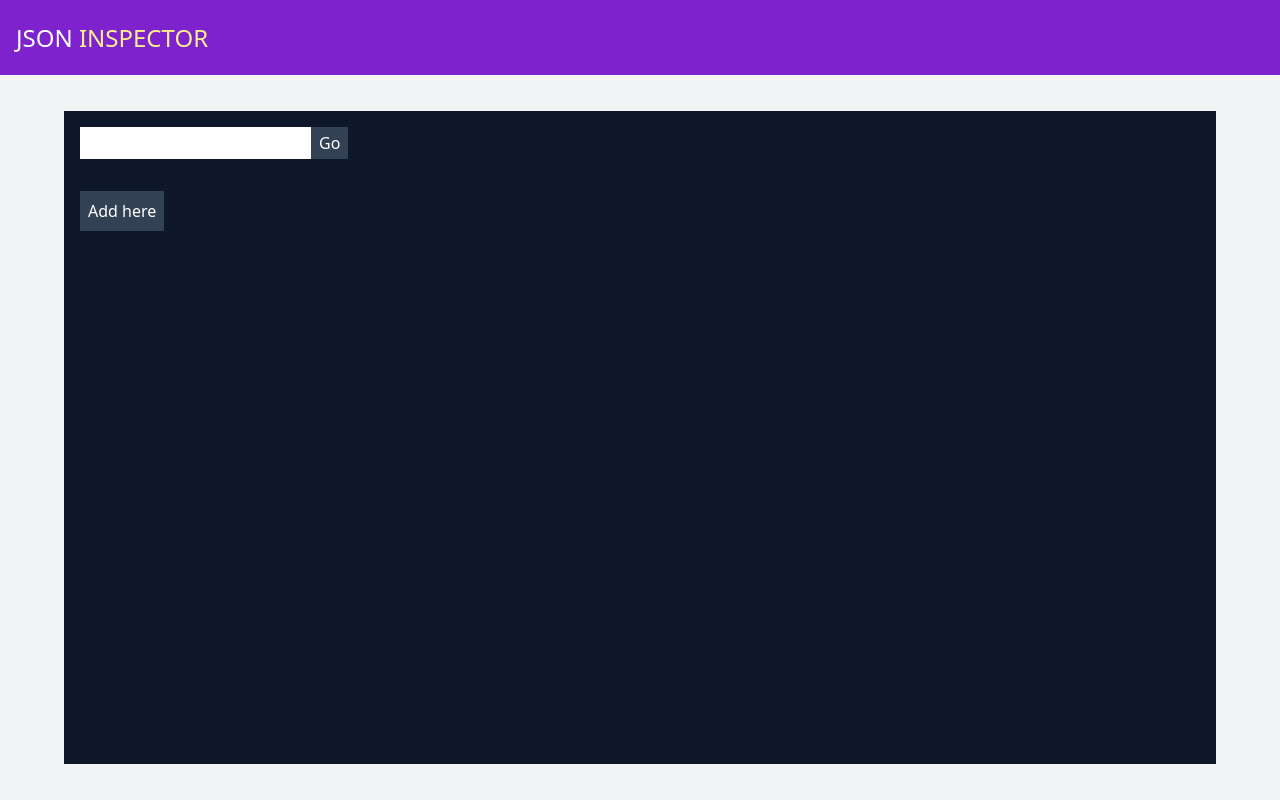
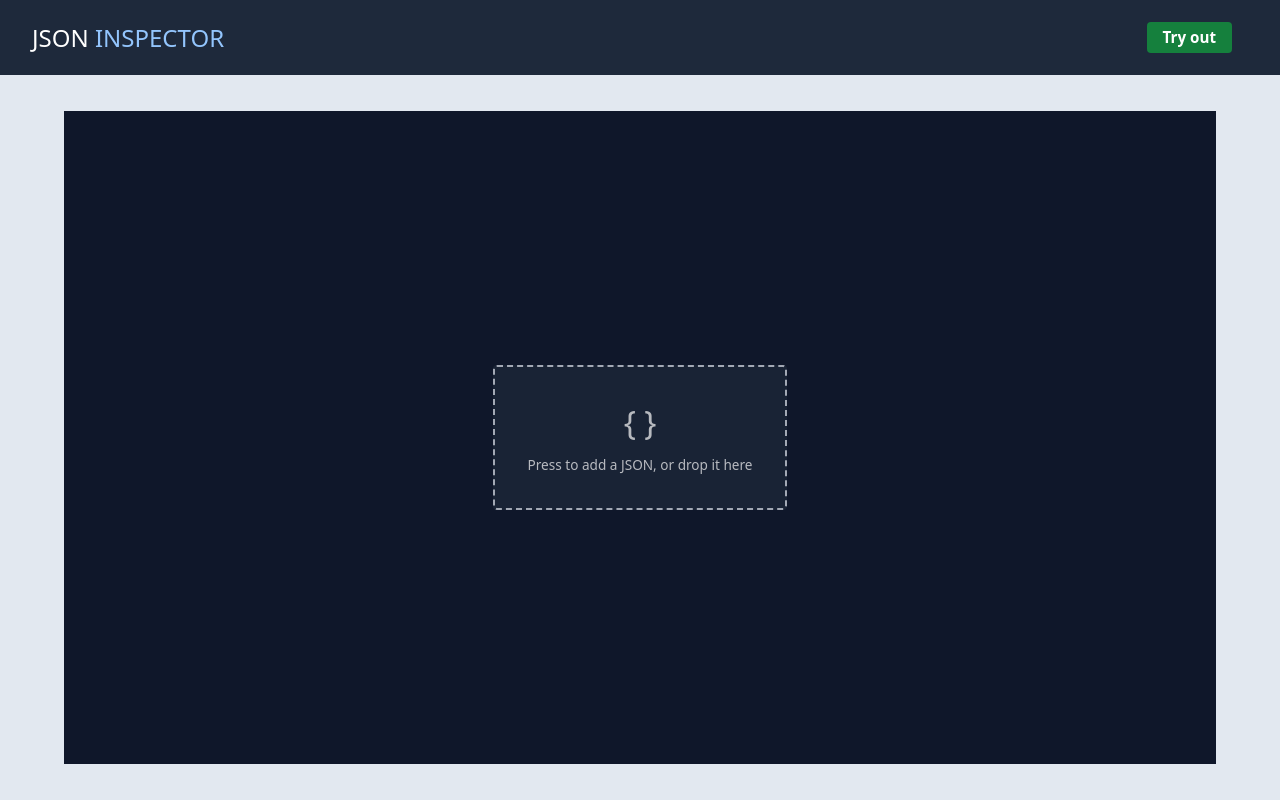
Before and after one commit to matiasgdev/json-inspect, a React (Vite) app: page / in a window 1280 px wide. Built offline with nearby package versions, Linux system fonts and the light colour scheme.

Commit message:
feat: adapt to new design

```diff
--- a/src/App.tsx
+++ b/src/App.tsx
@@ -1,26 +1,22 @@
 import {DisplayJSON} from './components/DisplayJSON'
 
 function App() {
-  const handleChange = () => {
-    return null
-  }
   return (
     <main className="min-h-screen bg-gray-100">
-      <header className="min-h-[75px] min-w-screen bg-purple-700 flex items-center px-4">
+      <header className="min-h-[75px] min-w-screen bg-slate-800 flex items-center justify-between px-8">
         <h1 className="text-2xl text-white uppercase text-bold">
-          json <span className="text-yellow-200">inspector</span>
+          json <span className="text-blue-300">inspector</span>
         </h1>
+        <div className="flex p-4 justify-end">
+          <button className="py-[.25rem] px-4 bg-green-700 rounded transition-colors cursor-pointer border-none outline-none">
+            <label htmlFor="file" className="text-white cursor-pointer">
+              <p className="text-[.95rem] font-semibold">Try out</p>
+            </label>
+          </button>
+        </div>
       </header>
-      <div className="flex items-center justify-center h-[calc(100vh-75px)] w-full ">
+      <div className="flex items-center justify-center h-[calc(100vh-75px)] w-full bg-slate-200">
         <section className="flex flex-col w-[90%] h-[90%] justify-center items-center bg-slate-900">
-          <div className="flex w-full p-4">
-            <input type="text" onChange={handleChange} />
-            <button className="max-h-[40px] bg-slate-700 py-1 px-2 hover:bg-purple-400 transition-colors cursor-pointer border-none outline-none">
-              <label htmlFor="file" className="text-white cursor-pointer">
-                <p>Go</p>
-              </label>
-            </button>
-          </div>
           <div className="flex w-full h-full p-4 grow-0 overflow-y-scroll">
             <DisplayJSON />
           </div>
--- a/src/components/DisplayJSON/index.tsx
+++ b/src/components/DisplayJSON/index.tsx
@@ -14,7 +14,7 @@ export const DisplayJSON: React.FC = () => {
           {index}
         </span>
         <details
-          className="text-slate-400 cursor-pointer"
+          className="text-slate-400 cursor-pointer appearance-none"
           key={key}
           onClick={handleExpand}
           open
--- a/src/components/FileButton/index.tsx
+++ b/src/components/FileButton/index.tsx
@@ -16,9 +16,11 @@ export const FileButton = () => {
     }
   }
   return (
-    <button className="max-h-[40px] bg-slate-700 py-1 px-2 hover:bg-purple-400 transition-colors cursor-pointer border-none outline-none">
+    <div className="w-full h-full flex justify-center items-center">
+      <button className="px-8 py-8 opacity-[70%] hover:opacity-[1] transition-colors cursor-pointer border-2 border-slate-200 border-dashed outline-none rounded bg-slate-800">
         <label htmlFor="file" className="text-white cursor-pointer">
-        <p>Add here</p>
+          <span className="block text-[2rem] mb-2"> {`{ }`}</span>
+          <p className="text-[.85rem]">Press to add a JSON, or drop it here</p>
         </label>
         <input
           type="file"
@@ -28,5 +30,6 @@ export const FileButton = () => {
           onChange={handleChange}
         />
       </button>
+    </div>
   )
 }
```
Lines whose indentation alone changed are shown as unchanged.
